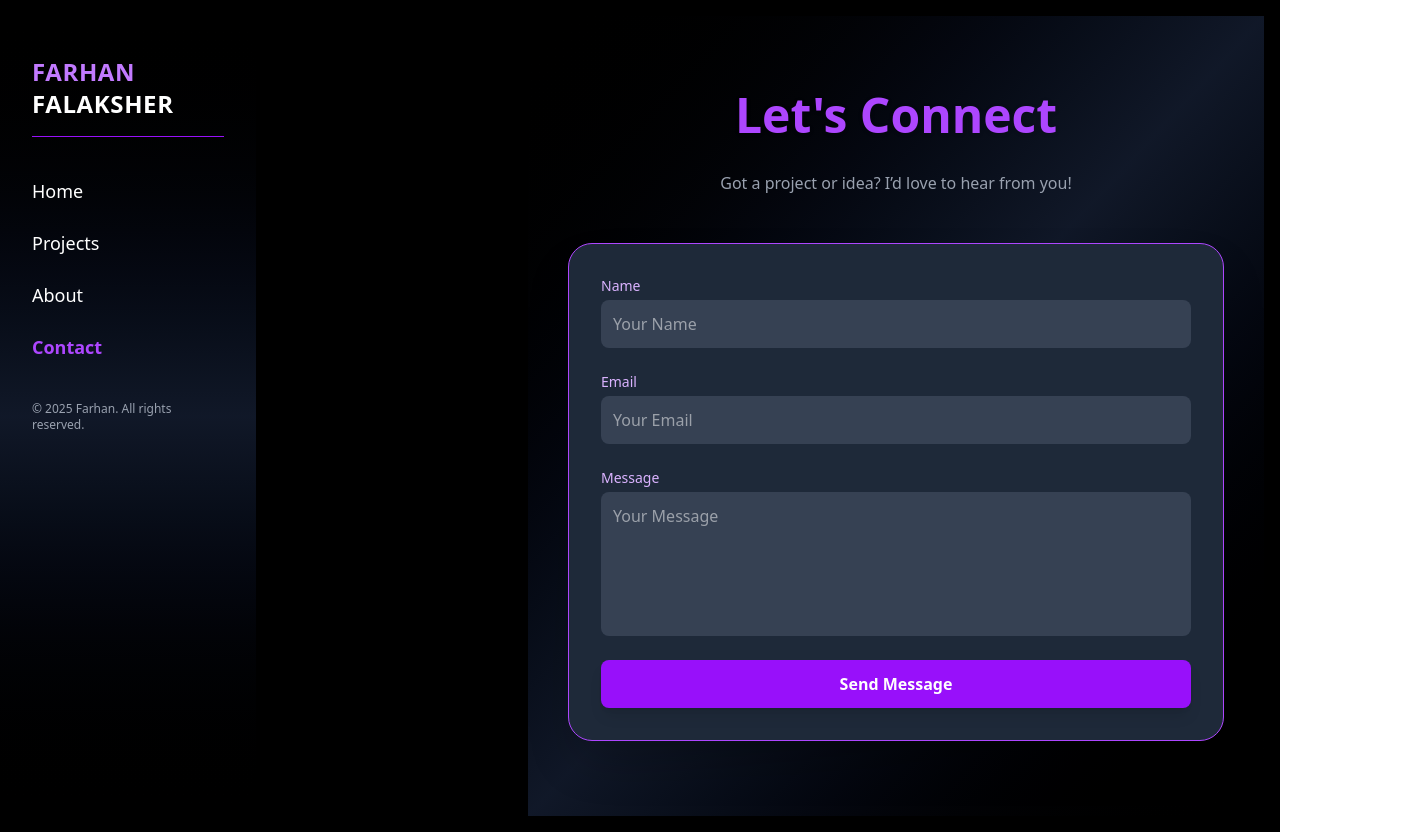
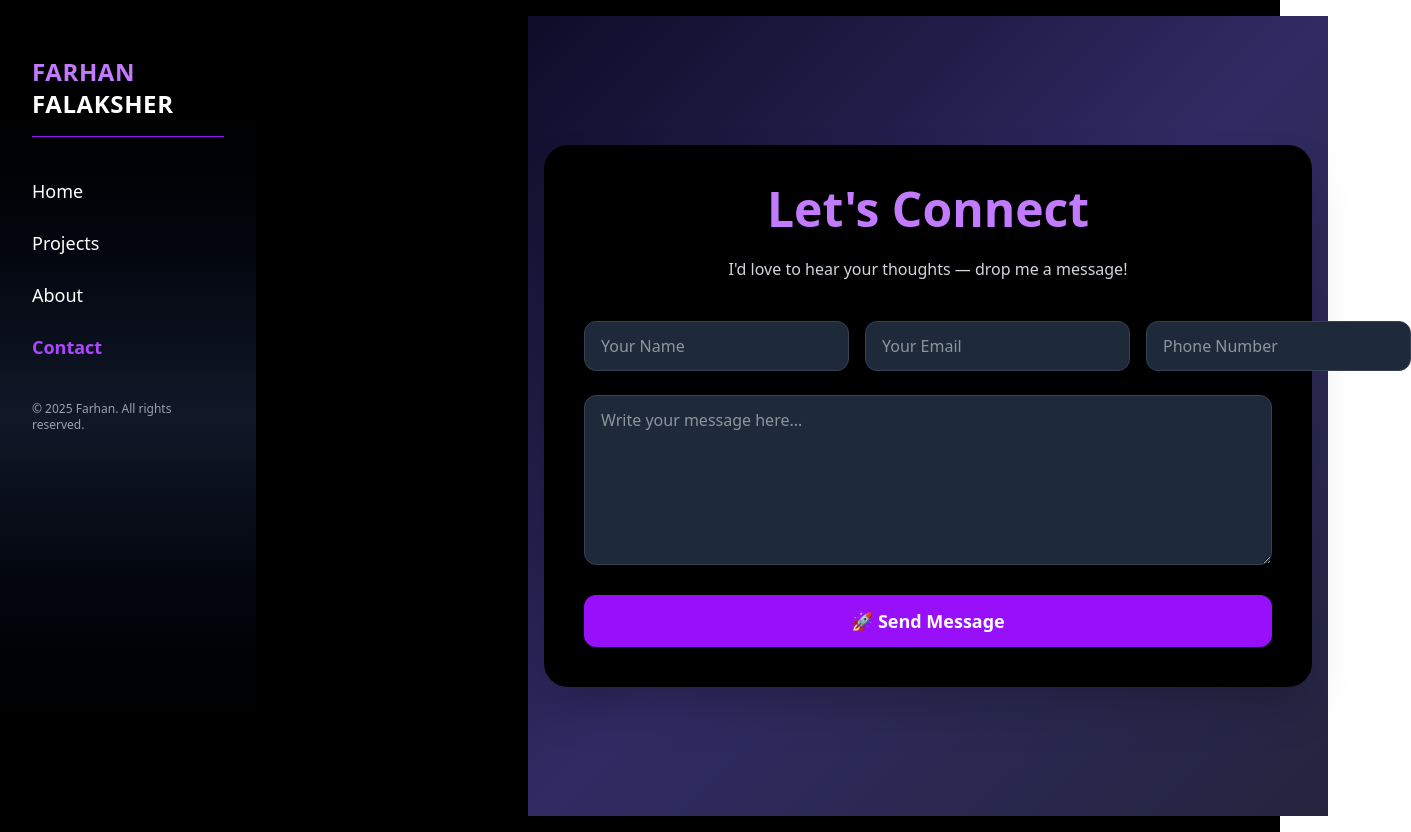
Before and after one commit to FarhanFalakSher/counter, a React (Vite) app: page /contact in a window 1280 px wide. Shown: the whole page, 1411 px wide, since content can reach past the window. Built offline with nearby package versions, Linux system fonts and the light colour scheme.

Commit message:
fifth commit

```diff
--- a/src/Contact.jsx
+++ b/src/Contact.jsx
@@ -1,23 +1,24 @@
 import React, { useRef } from "react";
-import emailjs from '@emailjs/browser';
+import emailjs from "@emailjs/browser";
+import { motion } from "framer-motion";
 
 const Contact = () => {
   const form = useRef();
 
   const sendEmail = (e) => {
     e.preventDefault();
-
     emailjs
-      .sendForm('service_78ml04c', 'template_1oecve9', form.current, {
-        publicKey: '9UYMBIe0T9UTT_SYw',
+      .sendForm("service_78ml04c", "template_1oecve9", form.current, {
+        publicKey: "9UYMBIe0T9UTT_SYw",
       })
       .then(
         () => {
-          alert('Message sent successfully!');
+          alert("✅ Message sent successfully!");
+          form.current.reset();
         },
         (error) => {
-          console.error('FAILED...', error.text);
-          alert('Failed to send message. Please try again.');
+          console.error("❌ FAILED...", error);
+          alert("Failed to send message. Try again.");
         }
       );
   };
@@ -25,68 +26,64 @@ const Contact = () => {
   return (
     <section
       id="contact"
-      className="min-h-screen bg-gradient-to-br from-black via-gray-900 to-black text-white py-16 px-4 sm:px-6 md:px-10 flex items-center justify-center"
+      className="min-h-screen flex items-center justify-center bg-gradient-to-br from-[#0f0c29] via-[#302b63] to-[#24243e] px-4 py-16"
     >
-      <div className="w-full max-w-2xl">
-        <h2 className="text-3xl sm:text-4xl md:text-5xl font-extrabold text-center text-purple-500 mb-6 sm:mb-8 drop-shadow">
+      <motion.div
+        initial={{ opacity: 0, y: 80 }}
+        whileInView={{ opacity: 1, y: 0 }}
+        transition={{ duration: 0.8 }}
+        className="w-full max-w-3xl bg-black bg-opacity-60 backdrop-blur-md p-10 rounded-3xl shadow-2xl text-white"
+      >
+        <h2 className="text-4xl md:text-5xl font-bold text-center text-purple-400 mb-6">
           Let's Connect
         </h2>
-
-        <p className="text-center text-sm sm:text-base text-gray-400 mb-8 sm:mb-12 px-2">
-          Got a project or idea? I’d love to hear from you!
+        <p className="text-center text-gray-300 mb-10">
+          I'd love to hear your thoughts — drop me a message!
         </p>
 
-        <form
-          ref={form}
-          onSubmit={sendEmail}
-          className="bg-gray-800 p-6 sm:p-8 rounded-3xl shadow-2xl space-y-5 sm:space-y-6 border border-purple-500"
-        >
-          {/* Name */}
-          <div className="flex flex-col">
-            <label className="mb-1 text-sm font-medium text-purple-300">Name</label>
+        <form ref={form} onSubmit={sendEmail} className="space-y-6">
+          <div className="flex flex-col md:flex-row gap-4">
             <input
               type="text"
-              name="user_name"
+              name="name"
               placeholder="Your Name"
               required
-              className="p-3 rounded-lg bg-gray-700 text-white focus:outline-none focus:ring-2 focus:ring-purple-600 transition-all"
+              className="flex-1 px-4 py-3 rounded-xl bg-gray-800 text-white border border-gray-700 focus:outline-none focus:ring-2 focus:ring-purple-400"
+            />
+            <input
+              type="email"
+              name="email"
+              placeholder="Your Email"
+              required
+              className="flex-1 px-4 py-3 rounded-xl bg-gray-800 text-white border border-gray-700 focus:outline-none focus:ring-2 focus:ring-purple-400"
+            />
+            <input
+              type="text"
+              name="phone"
+              placeholder="Phone Number"
+              required
+              className="flex-1 px-4 py-3 rounded-xl bg-gray-800 text-white border border-gray-700 focus:outline-none focus:ring-2 focus:ring-purple-400"
             />
           </div>
 
-          {/* Email */}
-          <div className="flex flex-col">
-            <label className="mb-1 text-sm font-medium text-purple-300">Email</label>
-            <input
-              type="email"
-              name="user_email"
-              placeholder="Your Email"
-              required
-              className="p-3 rounded-lg bg-gray-700 text-white focus:outline-none focus:ring-2 focus:ring-purple-600 transition-all"
-            />
-          </div>
+          <textarea
+            name="message"
+            placeholder="Write your message here..."
+            rows="6"
+            required
+            className="w-full px-4 py-3 rounded-xl bg-gray-800 text-white border border-gray-700 focus:outline-none focus:ring-2 focus:ring-purple-400"
+          ></textarea>
 
-          {/* Message */}
-          <div className="flex flex-col">
-            <label className="mb-1 text-sm font-medium text-purple-300">Message</label>
-            <textarea
-              name="message"
-              rows="5"
-
-              placeholder="Your Message"
-              required
-              className="p-3 rounded-lg bg-gray-700 text-white resize-none focus:outline-none focus:ring-2 focus:ring-purple-600 transition-all"
-            ></textarea>
-          </div>
-
-          {/* Submit Button */}
-          <button
+          <motion.button
+            whileHover={{ scale: 1.05 }}
+            whileTap={{ scale: 0.98 }}
             type="submit"
-            className="w-full bg-purple-600 hover:bg-purple-700 text-white font-bold py-3 rounded-lg transition-transform hover:scale-105 shadow-lg"
+            className="w-full py-3 bg-purple-600 hover:bg-purple-700 transition-all rounded-xl text-white font-bold text-lg shadow-md"
           >
-            Send Message
-          </button>
+            🚀 Send Message
+          </motion.button>
         </form>
-      </div>
+      </motion.div>
     </section>
   );
 };
```
